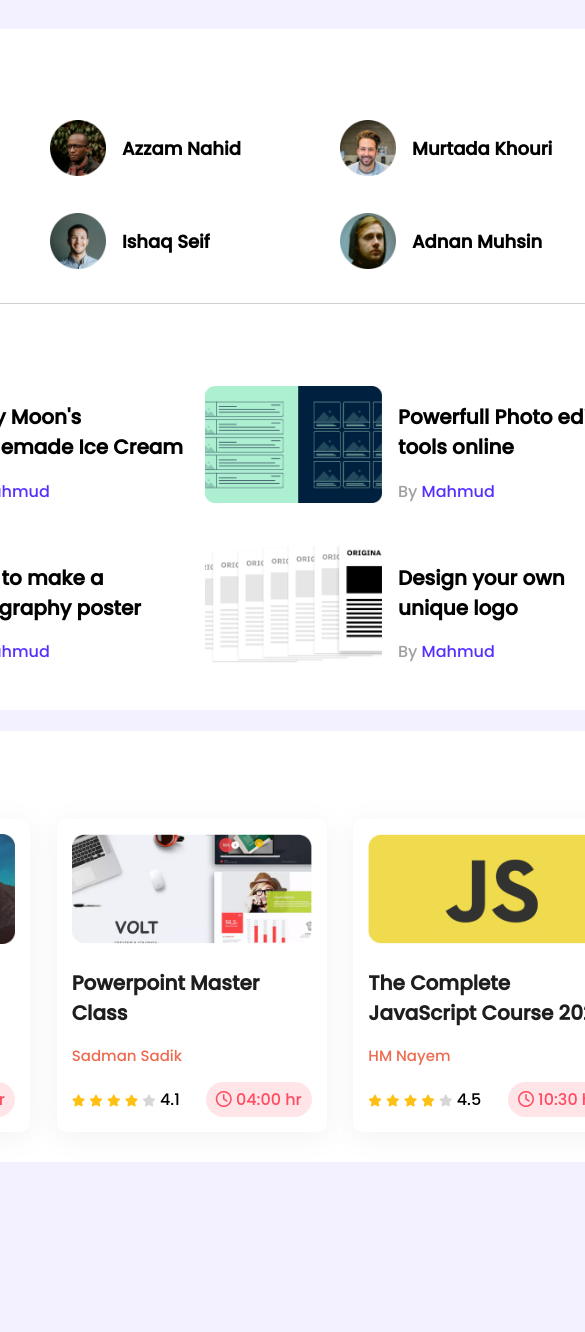
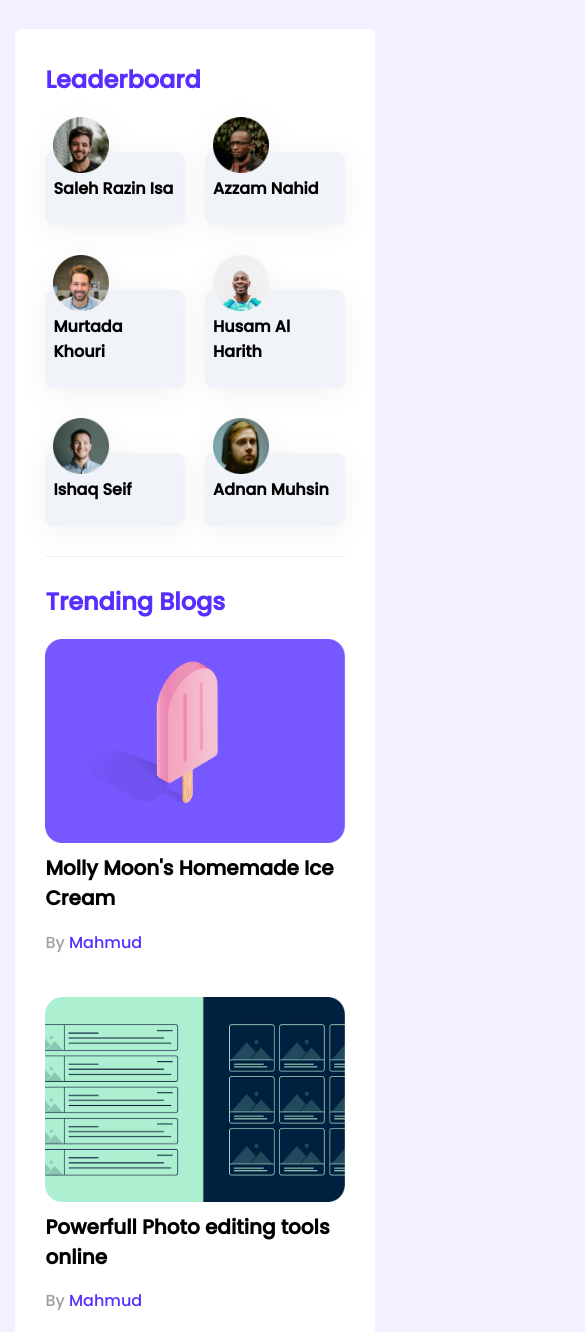
Before and after one commit to imrazzak/leader-board-css3, a plain HTML site: page index.html in a window 390 px wide. Shown: the top 1332 px of the page, 585 px wide, since content can reach past the window. Before the commit the page ends 1170 px from the top, so only its background shows below. Drawn offline with Linux system fonts and the light colour scheme.

Commit message:
CSS for Responsive by Media Query

```diff
--- a/styles/main.css
+++ b/styles/main.css
@@ -25,7 +25,7 @@
  }
 
  hr {
-     background-color: #D1D1D1;
+     background-color: #d1d1d155;
      height: 1px;
      border: none;
      margin-bottom: 27px;
@@ -88,6 +88,10 @@
 
  .blog-info {
      margin-left: 16px;
+ }
+
+ .blog-info h2 {
+     margin-top: 0;
  }
 
  .blog .blog-title {
@@ -161,3 +165,103 @@
      border-radius: 25px;
      color: #FF4A60;
  }
+
+ /* -------------------------------
+    Media queries
+ ------------------------------- */
+
+ /* Mobile Devices */
+
+ @media only screen and (max-width: 688px) {
+     .container {
+         width: 80%;
+     }
+     .students {
+         grid-template-columns: repeat(2, 1fr);
+         column-gap: 20px;
+     }
+     .student {
+         flex-direction: column;
+         align-items: flex-start;
+         background-color: rgb(240, 244, 248);
+         padding: 8px;
+         border-radius: 8px;
+         margin-top: 35px;
+         position: relative;
+         filter: drop-shadow(0px 5.34229px 13.3557px rgba(0, 0, 0, 0.05));
+     }
+     .student img {
+         position: absolute;
+         top: -35px;
+     }
+     .student h3 {
+         margin-left: 0;
+         font-size: 16px;
+     }
+     .blogs,
+     .courses {
+         grid-template-columns: repeat(1, 1fr);
+     }
+     .blog {
+         flex-direction: column;
+     }
+     .blog .thumbnail img {
+         width: 100%;
+         height: 100%;
+     }
+     .blog-info {
+         margin-left: 0;
+     }
+     .blog-info h2 {
+         margin-top: 10px;
+     }
+     .blog-author {
+         margin-top: 0;
+     }
+     .courses {
+         row-gap: 20px;
+     }
+     .course {
+         width: 90%;
+     }
+     .course .course-featured img {
+         width: 100%;
+         height: 100%;
+     }
+ }
+
+ /* --------------------------------
+    Tablet Devices
+ ------------------------------------- */
+
+ @media only screen and (min-width: 689px) and (max-width: 992px) {
+     .container {
+         width: 90%;
+     }
+     .students {
+         grid-template-columns: repeat(2, 1fr);
+         column-gap: 20px;
+     }
+     .student {
+         flex-direction: column;
+         align-items: flex-start;
+         background-color: rgb(240, 244, 248);
+         padding: 8px;
+         border-radius: 8px;
+         margin-top: 35px;
+         position: relative;
+         filter: drop-shadow(0px 5.34229px 13.3557px rgba(0, 0, 0, 0.05));
+     }
+     .student img {
+         position: absolute;
+         top: -35px;
+     }
+     .student h3 {
+         margin-left: 0;
+         font-size: 16px;
+     }
+     .courses {
+         grid-template-columns: repeat(2, 1fr);
+         row-gap: 30px;
+     }
+ }
```
